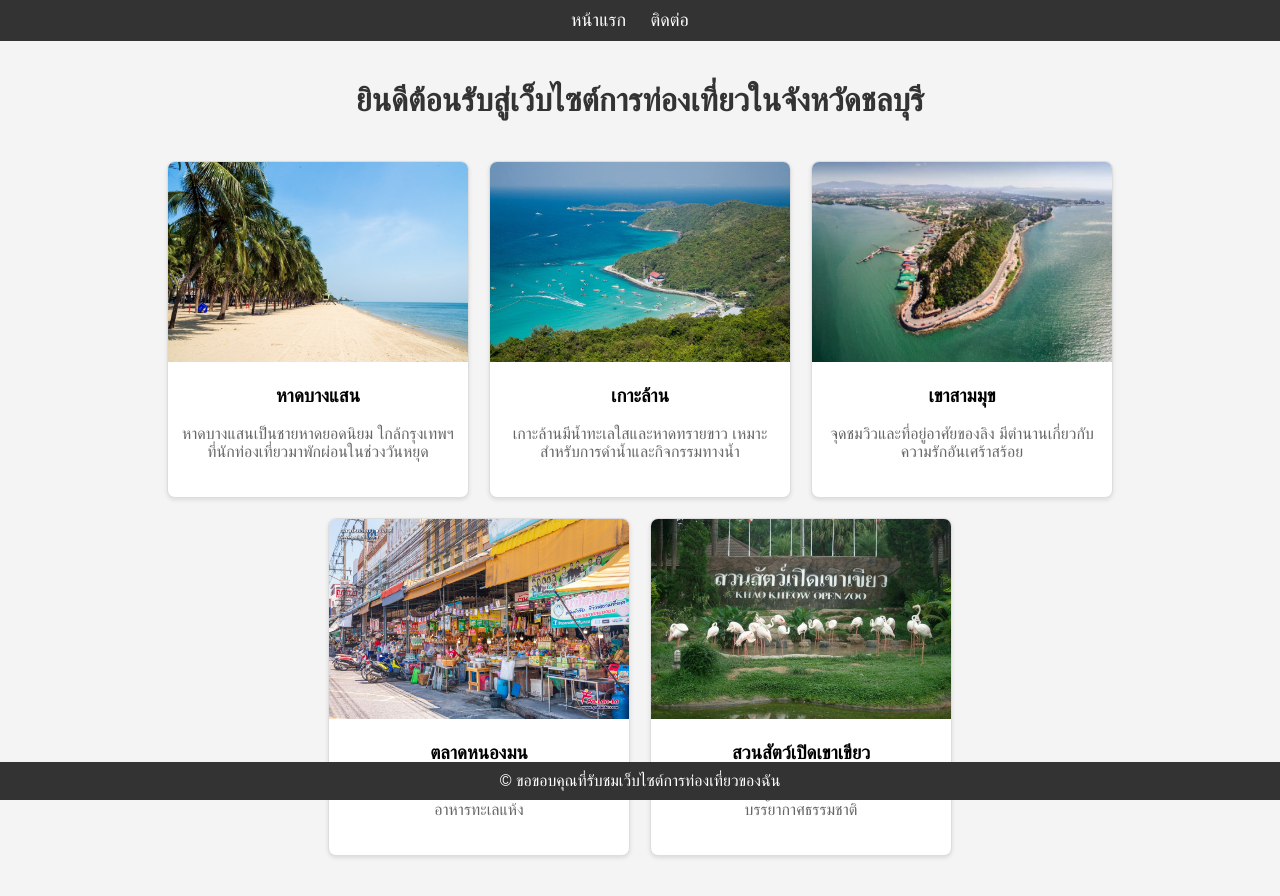
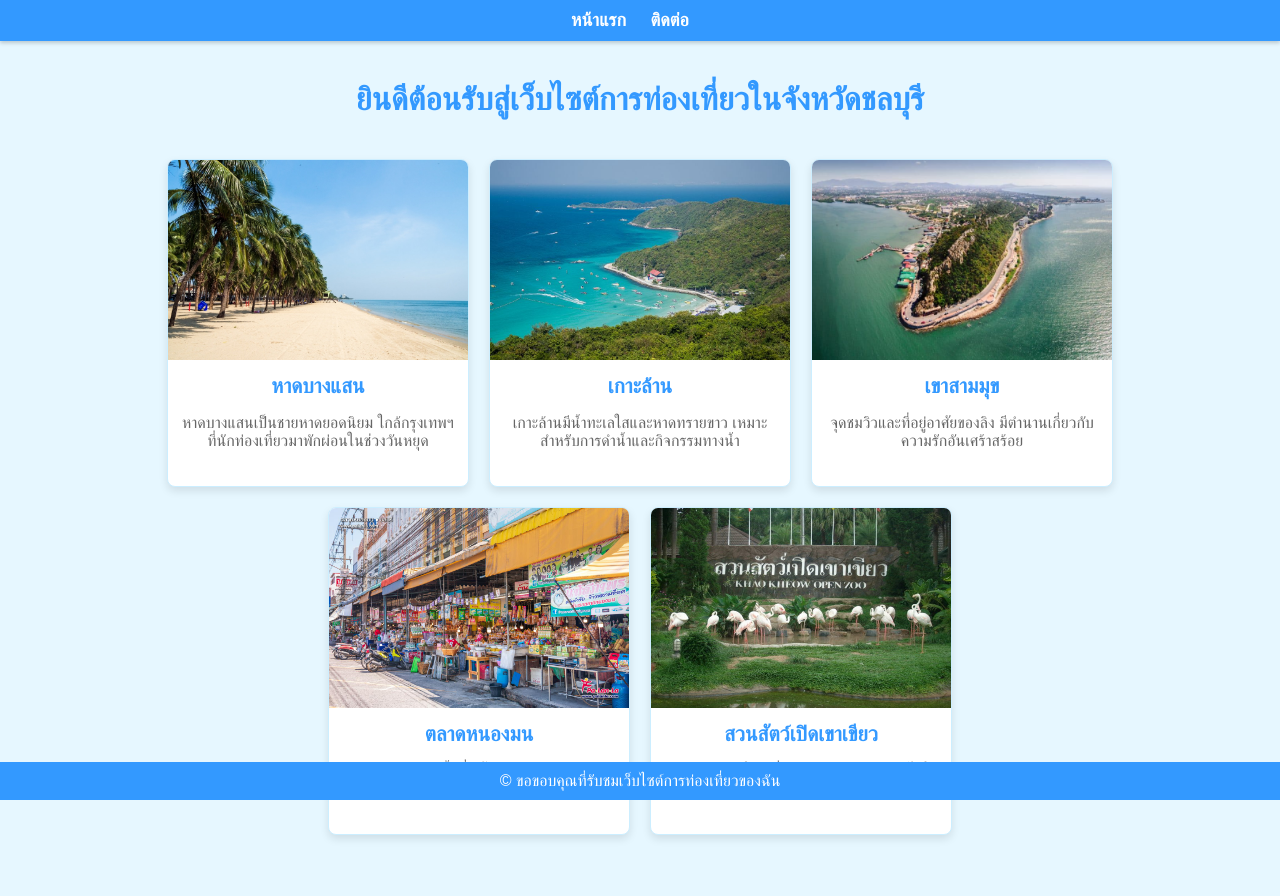
Before and after one commit to Boonyakid-Poompeng/Web-Travel-Chonburi, a plain HTML site: page index.html in a window 1280 px wide. After the commit the page ends 875 px from the top, so only its background shows below. Drawn offline with Linux system fonts and the light colour scheme.

Commit message:
แก้ไขสีธีมของ css\index

```diff
--- a/css/index-styles.css
+++ b/css/index-styles.css
@@ -2,19 +2,21 @@ body {
     font-family: 'Arial', sans-serif;
     margin: 0;
     padding: 0;
-    background-color: #f4f4f4;
+    background-color: #e6f7ff; /* สีฟ้าอ่อนมาก */
 }
 
 h1 {
     text-align: center;
-    color: #333;
+    color: #3399ff; /* สีฟ้าอ่อนสดใส */
+    margin-top: 20px;
 }
 
 /* การตกแต่ง header */
 header {
-    background-color: #333;
+    background-color: #3399ff; /* สีฟ้าอ่อนสดใส */
     color: white;
     padding: 10px 0;
+    box-shadow: 0 2px 4px rgba(0, 0, 0, 0.2);
 }
 
 nav ul {
@@ -33,10 +35,12 @@ nav ul li a {
     color: white;
     text-decoration: none;
     font-size: 18px;
+    font-weight: bold;
+    transition: color 0.3s;
 }
 
 nav ul li a:hover {
-    text-decoration: underline;
+    color: #ffdd57; /* สีเหลืองอ่อน */
 }
 
 /* การตกแต่ง main */
@@ -47,7 +51,7 @@ main {
 
 /* การตกแต่ง footer */
 footer {
-    background-color: #333;
+    background-color: #3399ff; /* สีฟ้าสดใส */
     color: white;
     text-align: center;
     padding: 10px 0;
@@ -70,18 +74,19 @@ footer p {
 }
 
 .place {
-    background-color: #fff;
-    border: 1px solid #ddd;
+    background-color: #ffffff; /* สีพื้นหลังขาว */
+    border: 1px solid #cceeff; /* ขอบสีฟ้าอ่อน */
     border-radius: 8px;
-    box-shadow: 0 2px 4px rgba(0, 0, 0, 0.1);
+    box-shadow: 0 4px 8px rgba(0, 0, 0, 0.1);
     width: 300px;
     text-align: center;
     overflow: hidden;
-    transition: transform 0.3s;
+    transition: transform 0.3s, box-shadow 0.3s;
 }
 
 .place:hover {
-    transform: scale(1.05);
+    transform: translateY(-10px);
+    box-shadow: 0 6px 12px rgba(0, 0, 0, 0.2);
 }
 
 .place img {
@@ -90,14 +95,14 @@ footer p {
     object-fit: cover;
 }
 
-.place h2 {
-    font-size: 1.5em;
-    color: #333;
+.place h3 {
+    font-size: 1.3em;
+    color: #3399ff; /* สีฟ้าอ่อนสดใส */
     margin: 10px 0;
 }
 
 .place p {
     font-size: 1em;
-    color: #666;
+    color: #666; /* สีเทาเข้ม */
     padding: 0 10px 20px 10px;
 }
```
